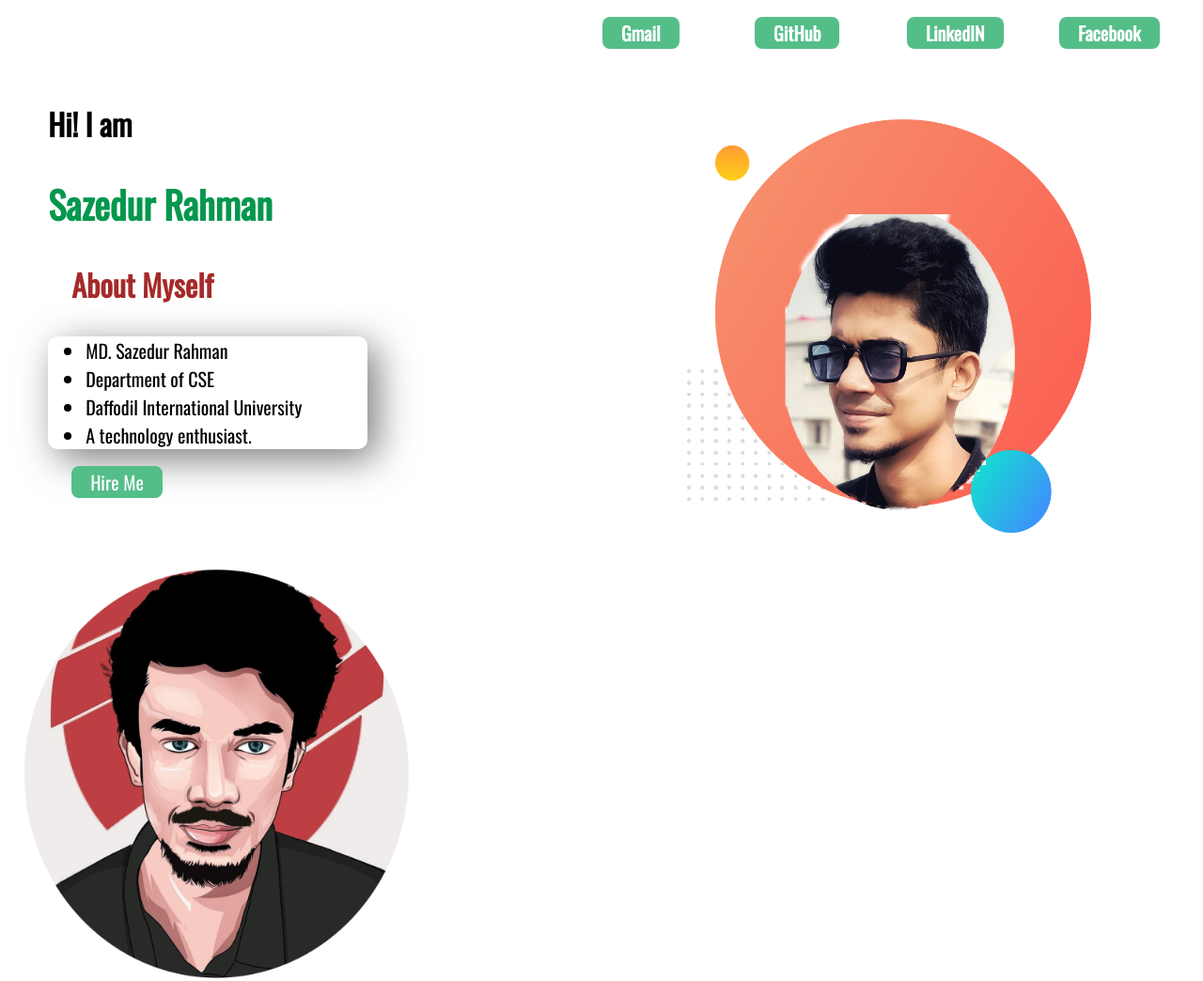
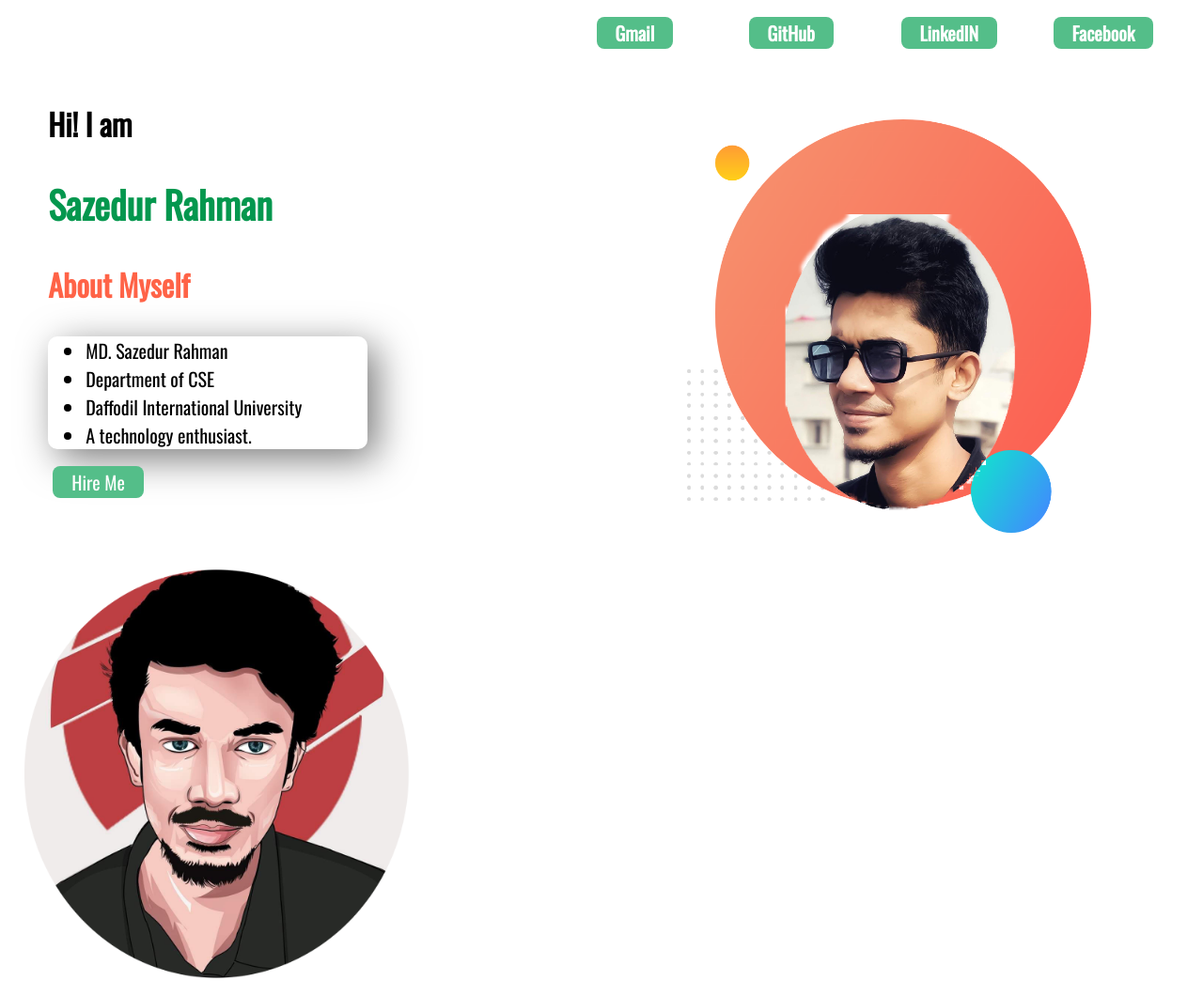
Before and after one commit to t3ng221/second-portfolio, a plain HTML site: page index.html in a window 1280 px wide. Shown: the top 1044 px of the page at 94% size. Drawn offline with nearby package versions, Linux system fonts and the light colour scheme.

Commit message:
final commit

```diff
--- a/design.css
+++ b/design.css
@@ -30,8 +30,7 @@ h1{
 
 #aboutme
 {
-    color: brown;
-    padding-left: 5%;
+    color: tomato;
 }
 .myself
 {
@@ -86,7 +85,7 @@ h1{
     padding:2px 20px;
     border-radius: 8px;
     font-size: 20px;
-    margin-left: 5%;
+    margin-left: 1%;
 }
 .proskill
 {
@@ -156,6 +155,7 @@ h1{
     border-radius: 10px;
     width: 30%;
     color:darkslategray;
+    border-left: 4px solid tomato;
 }
 .itemtitle
 {
@@ -212,5 +212,5 @@ h1{
 }
 #stay
 {
-    margin-left: 32%;
+    margin-left: 24%;
 }
```
